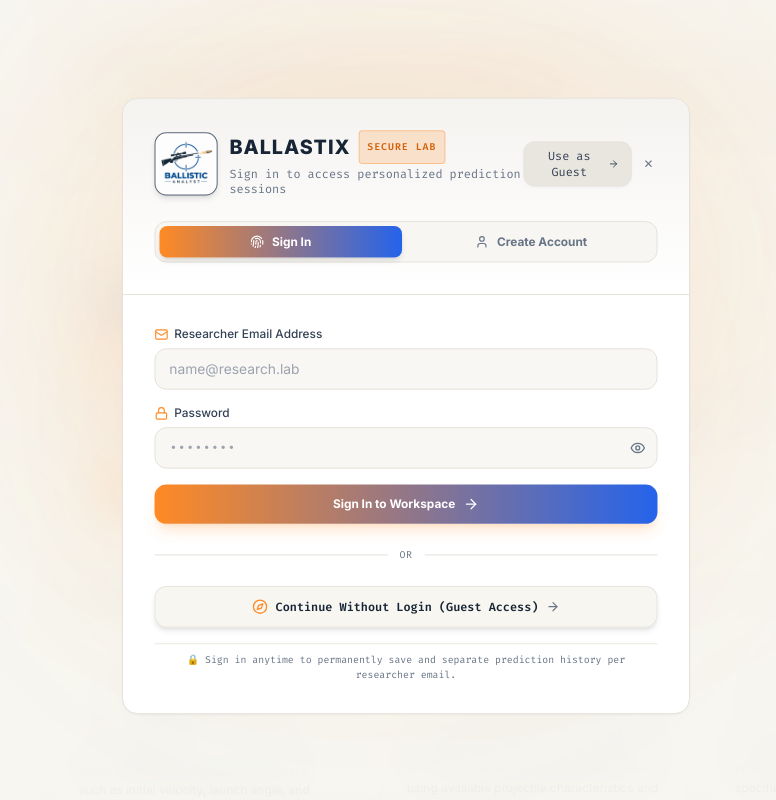
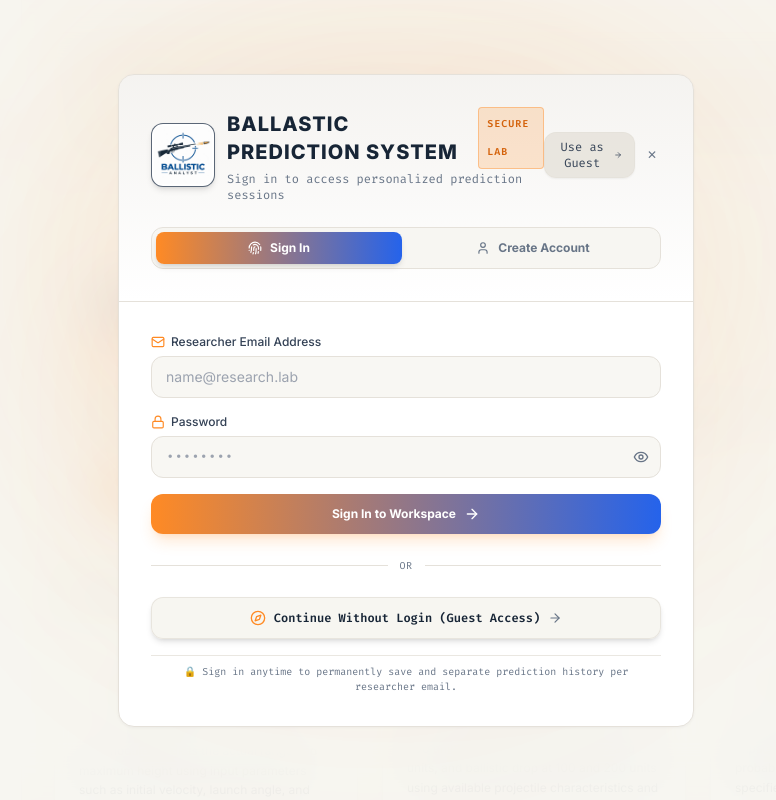
Before and after one commit to maithili-77/Projectile-Analystics, a React (Vite) app in the folder frontend/: page / in a window 1280 px wide. Shown: the top 800 px of the page, without its empty margins (234-1010 px from the left). Built offline with nearby package versions, Linux system fonts and the light colour scheme; no server answers.

Commit message:
intor 4sce added

```diff
--- a/frontend/index.html
+++ b/frontend/index.html
@@ -4,7 +4,7 @@
     <meta charset="UTF-8" />
     <link rel="icon" type="image/jpeg" href="/ballistic-analyst-logo.jpg" />
     <meta name="viewport" content="width=device-width, initial-scale=1.0" />
-    <title>Ballastix - Ballistic Analytics & Simulation Platform</title>
+    <title>Ballastic Prediction System - Ballistic Analytics & Simulation Platform</title>
     <!-- Google Fonts -->
     <link rel="preconnect" href="https://fonts.googleapis.com">
     <link rel="preconnect" href="https://fonts.gstatic.com" crossorigin>
--- a/frontend/src/App.tsx
+++ b/frontend/src/App.tsx
@@ -19,14 +19,8 @@
   const [isOpenMobile, setIsOpenMobile] = useState<boolean>(false);
   const [isCollapsed, setIsCollapsed] = useState<boolean>(false);
 
-  // Play once per browser tab session
-  const [showIntro, setShowIntro] = useState<boolean>(() => {
-    try {
-      return sessionStorage.getItem('ballistic_analyst_intro_seen') !== 'true';
-    } catch {
-      return false;
-    }
-  });
+  // Show 4-second cinematic intro animation on application load
+  const [showIntro, setShowIntro] = useState<boolean>(true);
 
   const [currentUser, setCurrentUser] = useState<UserProfile | null>(() => getCurrentUser());
   const [isGuestMode, setIsGuestMode] = useState<boolean>(() => {
@@ -36,19 +30,7 @@
       return false;
     }
   });
-  const [showAuthModal, setShowAuthModal] = useState<boolean>(() => {
-    let introSeen = false;
-    try {
-      introSeen = sessionStorage.getItem('ballistic_analyst_intro_seen') === 'true';
-    } catch {}
-    if (!introSeen) return false;
-    const user = getCurrentUser();
-    let guest = false;
-    try {
-      guest = sessionStorage.getItem('ballastix_guest_mode') === 'true';
-    } catch {}
-    return !user && !guest;
-  });
+  const [showAuthModal, setShowAuthModal] = useState<boolean>(false);
 
   // Listen for replay requests from sidebar or other components
   useEffect(() => {
--- a/frontend/src/components/AuthModal.tsx
+++ b/frontend/src/components/AuthModal.tsx
@@ -119,7 +119,7 @@
                 <GunLogo size="lg" />
                 <div>
                   <h2 className="text-xl font-black text-slate-100 tracking-wider uppercase flex items-center gap-2">
-                    <span>BALLASTIX</span>
+                    <span>BALLASTIC PREDICTION SYSTEM</span>
                     <span className="text-[10px] font-mono px-2 py-0.5 rounded bg-cyan-500/20 text-cyan-300 border border-cyan-500/40">
                       SECURE LAB
                     </span>
--- a/frontend/src/components/Footer.tsx
+++ b/frontend/src/components/Footer.tsx
@@ -8,7 +8,7 @@
         <div className="flex flex-col md:flex-row items-center justify-between gap-4 text-xs text-slate-400">
           <div className="flex items-center gap-2">
             <BookOpen className="w-4 h-4 text-cyan-400" />
-            <span>Academic ML Research Platform &bull; Ballastix Analytics & Simulation</span>
+            <span>Academic ML Research Platform &bull; Ballastic Prediction System</span>
           </div>
 
           <div className="flex items-center gap-1 text-amber-400/90 font-medium">
--- a/frontend/src/components/GunLogo.tsx
+++ b/frontend/src/components/GunLogo.tsx
@@ -30,7 +30,7 @@
       {!imgError ? (
         <img
           src="/ballistic-analyst-logo.jpg"
-          alt="Ballistic Analyst Logo"
+          alt="Ballastic Prediction System Logo"
           className="w-full h-full object-contain rounded-lg"
           onError={() => setImgError(true)}
         />
--- a/frontend/src/components/IntroAnimation.tsx
+++ b/frontend/src/components/IntroAnimation.tsx
@@ -5,6 +5,9 @@
 interface Props {
   onComplete: () => void;
 }
+
+const ANIMATION_DURATION = 3.6; // 3.6s active sequence + 0.4s fade = exactly 4.0s total intro
+const FADE_OUT_DURATION = 0.4;
 
 export const IntroAnimation: React.FC<Props> = ({ onComplete }) => {
   const [isFadingOut, setIsFadingOut] = useState<boolean>(false);
@@ -27,7 +30,7 @@
     // Allow smooth fade-out transition before unmounting
     setTimeout(() => {
       onComplete();
-    }, 450);
+    }, FADE_OUT_DURATION * 1000);
   };
 
   // Keyboard shortcut listener (Escape or Space to skip immediately)
@@ -58,15 +61,15 @@
       return;
     }
 
-    // Sequence timing: ~4.55s of cinematic animation + 0.45s smooth fade = 5.0s total duration
+    // Sequence timing: 3.6s of cinematic animation + 0.4s smooth fade = exactly 4.0s total duration
     timerRef.current = setTimeout(() => {
       handleFinish();
-    }, 4550);
+    }, ANIMATION_DURATION * 1000);
 
-    // Fail-safe safety timer: under no circumstances stay stuck after 5.8s
+    // Fail-safe safety timer: under no circumstances stay stuck after 4.6s
     safetyTimerRef.current = setTimeout(() => {
       handleFinish();
-    }, 5800);
+    }, 4600);
 
     return () => {
       if (timerRef.current) clearTimeout(timerRef.current);
@@ -81,7 +84,7 @@
           initial={{ opacity: 1 }}
           animate={{ opacity: isFadingOut ? 0 : 1 }}
           exit={{ opacity: 0 }}
-          transition={{ duration: 0.45, ease: [0.22, 1, 0.36, 1] }}
+          transition={{ duration: FADE_OUT_DURATION, ease: [0.22, 1, 0.36, 1] }}
           className="fixed inset-0 z-[120] w-screen h-screen flex flex-col items-center justify-center bg-white text-slate-900 select-none overflow-hidden"
           style={{ backgroundColor: '#FFFFFF' }}
         >
@@ -168,7 +171,7 @@
                   opacity: [0, 1, 1, 1],
                 }}
                 transition={{
-                  duration: 4.55,
+                  duration: ANIMATION_DURATION,
                   times: [0, 0.22, 0.85, 1],
                   ease: [0.16, 1, 0.3, 1],
                 }}
@@ -305,7 +308,7 @@
                   opacity: [0, 0, 1, 0.4, 0],
                 }}
                 transition={{
-                  duration: 4.55,
+                  duration: ANIMATION_DURATION,
                   times: [0, 0.24, 0.32, 0.52, 1],
                   ease: 'easeOut',
                 }}
@@ -326,7 +329,7 @@
                   opacity: [0, 1, 1, 1, 1],
                 }}
                 transition={{
-                  duration: 4.55,
+                  duration: ANIMATION_DURATION,
                   times: [0, 0.22, 0.26, 0.34, 1],
                   ease: [0.16, 1, 0.3, 1],
                 }}
@@ -430,7 +433,7 @@
                   opacity: [0, 0, 1, 0, 0],
                 }}
                 transition={{
-                  duration: 4.55,
+                  duration: ANIMATION_DURATION,
                   times: [0, 0.23, 0.25, 0.31, 1],
                   ease: 'easeOut',
                 }}
@@ -471,7 +474,7 @@
                   opacity: [0, 0, 1, 0.95, 0],
                 }}
                 transition={{
-                  duration: 4.55,
+                  duration: ANIMATION_DURATION,
                   times: [0, 0.24, 0.28, 0.52, 0.68],
                   ease: [0.16, 1, 0.3, 1],
                 }}
@@ -502,10 +505,10 @@
                 </g>
               </motion.g>
 
-              {/* 6. Typography Reveal: BALLISTIC ANALYST */}
-              {/* Bold Royal Blue "BALLISTIC" revealed as bullet flies across */}
+              {/* 6. Typography Reveal: BALLASTIC PREDICTION */}
+              {/* Bold Royal Blue "BALLASTIC" revealed as bullet flies across */}
               <g transform="translate(450, 375)">
-                {/* "BALLISTIC" in bold royal blue */}
+                {/* "BALLASTIC" in bold royal blue */}
                 <motion.g
                   initial={{ opacity: 0, y: 16, filter: 'blur(8px)' }}
                   animate={{
@@ -514,7 +517,7 @@
                     filter: ['blur(8px)', 'blur(8px)', 'blur(0px)', 'blur(0px)', 'blur(0px)'],
                   }}
                   transition={{
-                    duration: 4.55,
+                    duration: ANIMATION_DURATION,
                     times: [0, 0.28, 0.42, 0.85, 1],
                     ease: [0.16, 1, 0.3, 1],
                   }}
@@ -530,19 +533,19 @@
                     letterSpacing="0.22em"
                     className="drop-shadow-[0_2px_12px_rgba(29,78,216,0.18)]"
                   >
-                    BALLISTIC
+                    BALLASTIC
                   </text>
                 </motion.g>
 
-                {/* "ANALYST" in smaller, widely spaced navy letters */}
+                {/* "PREDICTION" in smaller, widely spaced navy letters */}
                 <motion.g
-                  initial={{ opacity: 0, letterSpacing: '0.15em' }}
+                  initial={{ opacity: 0, letterSpacing: '0.12em' }}
                   animate={{
                     opacity: [0, 0, 1, 1, 1],
-                    letterSpacing: ['0.15em', '0.15em', '0.52em', '0.52em', '0.52em'],
+                    letterSpacing: ['0.12em', '0.12em', '0.36em', '0.36em', '0.36em'],
                   }}
                   transition={{
-                    duration: 4.55,
+                    duration: ANIMATION_DURATION,
                     times: [0, 0.38, 0.52, 0.85, 1],
                     ease: [0.16, 1, 0.3, 1],
                   }}
@@ -552,12 +555,12 @@
                     y="34"
                     textAnchor="middle"
                     fill="#0F172A"
-                    fontSize="16"
+                    fontSize="15"
                     fontFamily="system-ui, -apple-system, sans-serif"
                     fontWeight="700"
-                    className="tracking-[0.52em]"
+                    className="tracking-[0.36em]"
                   >
-                    ANALYST
+                    PREDICTION
                   </text>
                 </motion.g>
 
@@ -569,18 +572,18 @@
                     scaleX: [0, 0, 1, 1, 1],
                   }}
                   transition={{
-                    duration: 4.55,
+                    duration: ANIMATION_DURATION,
                     times: [0, 0.46, 0.58, 0.85, 1],
                     ease: 'easeOut',
                   }}
                 >
                   {/* Left accent line & dot */}
-                  <line x1="-220" y1="28" x2="-140" y2="28" stroke="#EA580C" strokeWidth="1.5" />
-                  <circle cx="-136" cy="28" r="2" fill="#F97316" />
+                  <line x1="-240" y1="28" x2="-152" y2="28" stroke="#EA580C" strokeWidth="1.5" />
+                  <circle cx="-148" cy="28" r="2" fill="#F97316" />
 
                   {/* Right accent line & dot */}
-                  <circle cx="136" cy="28" r="2" fill="#F97316" />
-                  <line x1="140" y1="28" x2="220" y2="28" stroke="#EA580C" strokeWidth="1.5" />
+                  <circle cx="148" cy="28" r="2" fill="#F97316" />
+                  <line x1="152" y1="28" x2="240" y2="28" stroke="#EA580C" strokeWidth="1.5" />
 
                   {/* Subtitle technical specs */}
                   <text
@@ -606,7 +609,7 @@
                   opacity: [0, 0, 0.6, 0],
                 }}
                 transition={{
-                  duration: 4.55,
+                  duration: ANIMATION_DURATION,
                   times: [0, 0.62, 0.84, 1],
                   ease: 'easeInOut',
                 }}
@@ -623,12 +626,12 @@
               </motion.g>
             </svg>
 
-            {/* Bottom Progress Bar Indicator for the 5s Sequence */}
+            {/* Bottom Progress Bar Indicator for the 4s Sequence */}
             <div className="w-48 sm:w-64 h-1 bg-slate-100 rounded-full mt-2 overflow-hidden border border-slate-200/60">
               <motion.div
                 initial={{ width: '0%' }}
                 animate={{ width: '100%' }}
-                transition={{ duration: 4.55, ease: 'linear' }}
+                transition={{ duration: ANIMATION_DURATION, ease: 'linear' }}
                 className="h-full bg-gradient-to-r from-blue-600 via-blue-500 to-orange-500 rounded-full"
               />
             </div>
--- a/frontend/src/components/Navbar.tsx
+++ b/frontend/src/components/Navbar.tsx
@@ -57,7 +57,7 @@
             <GunLogo size="md" />
             <div>
               <div className="text-sm font-bold tracking-wider text-slate-100 uppercase flex items-center gap-2">
-                <span>BALLASTIX</span>
+                <span>BALLASTIC PREDICTION SYSTEM</span>
                 <span className="px-1.5 py-0.5 text-[10px] bg-cyan-500/20 text-cyan-300 border border-cyan-500/30 rounded font-mono">
                   v2.0 ML
                 </span>
--- a/frontend/src/components/Sidebar.tsx
+++ b/frontend/src/components/Sidebar.tsx
@@ -75,7 +75,7 @@
         <div className="flex items-center gap-2.5">
           <GunLogo size="sm" />
           <span className="text-xs font-bold tracking-wider text-slate-100 uppercase">
-            BALLASTIX
+            BALLASTIC PREDICTION SYSTEM
           </span>
         </div>
         <button
@@ -111,9 +111,9 @@
               {(!isCollapsed || isOpenMobile) && (
                 <div className="truncate">
                   <div className="text-sm font-black tracking-wider text-slate-100 uppercase leading-snug">
-                    BALLASTIX
+                    BALLASTIC
                   </div>
-                  <div className="text-[10px] font-mono text-cyan-400">ANALYTICS PLATFORM</div>
+                  <div className="text-[10px] font-mono text-cyan-400">PREDICTION SYSTEM</div>
                 </div>
               )}
             </div>
--- a/frontend/src/pages/AboutPage.tsx
+++ b/frontend/src/pages/AboutPage.tsx
@@ -11,7 +11,7 @@
         <div>
           <h1 className="text-xl font-bold text-slate-100 flex items-center gap-2">
             <Info className="w-5 h-5 text-cyan-400" />
-            <span>About Ballastix</span>
+            <span>About Ballastic Prediction System</span>
           </h1>
           <p className="text-xs text-slate-400 font-mono">
             Academic Machine Learning Research & Computational Physics Demonstration
@@ -26,7 +26,7 @@
             <span>Platform Overview & Objectives</span>
           </h2>
           <p className="text-xs text-slate-300 leading-relaxed">
-            The <strong>Ballastix Analytics and Simulation Platform</strong> is an academic research platform designed to evaluate and visualize machine learning regressors across three core ballistic physics domains:
+            The <strong>Ballastic Prediction System</strong> is an academic research platform designed to evaluate and visualize machine learning regressors across three core ballistic physics domains:
           </p>
           <ol className="list-decimal list-inside text-xs text-slate-400 font-mono space-y-1 pl-2">
             <li><strong>Exterior Kinematic Trajectories:</strong> Modeling trajectory distance and maximum apex altitude from initial launch parameters.</li>
--- a/frontend/src/pages/HomePage.tsx
+++ b/frontend/src/pages/HomePage.tsx
@@ -37,8 +37,8 @@
           </div>
 
           <h1 className="text-3xl sm:text-5xl font-extrabold text-slate-100 tracking-tight leading-tight">
-            BALLASTIX <br />
-            <span className="text-gradient-cyan">ANALYTICS PLATFORM</span>
+            BALLASTIC <br />
+            <span className="text-gradient-cyan">PREDICTION SYSTEM</span>
           </h1>
 
           <p className="text-slate-300 text-sm sm:text-base leading-relaxed">
--- a/frontend/src/pages/OverviewPage.tsx
+++ b/frontend/src/pages/OverviewPage.tsx
@@ -89,7 +89,7 @@
           </div>
 
           <h1 className="text-3xl sm:text-4xl font-extrabold text-slate-100 tracking-tight leading-tight">
-            Ballastix &mdash; <span className="text-gradient-cyan">Analytics & Simulation System</span>
+            Ballastic Prediction System &mdash; <span className="text-gradient-cyan">Analytics & Simulation</span>
           </h1>
 
           <p className="text-slate-300 text-sm leading-relaxed">
--- a/frontend/src/pages/SimulatorPage.tsx
+++ b/frontend/src/pages/SimulatorPage.tsx
@@ -303,7 +303,7 @@
           <div>
             <h1 className="text-xl sm:text-3xl font-extrabold text-slate-100 tracking-tight flex items-center gap-3">
               <GunLogo size="lg" />
-              <span>BALLASTIX INTERACTIVE MULTI-DOMAIN SIMULATOR</span>
+              <span>BALLASTIC PREDICTION SYSTEM &bull; SIMULATOR</span>
             </h1>
             <p className="text-xs text-slate-300 font-mono mt-1">
               Select an experimental data & machine learning domain to run live interactive simulations.
```
Also changed, not shown: 2 other files (tests, documents, lock files or other folders).
